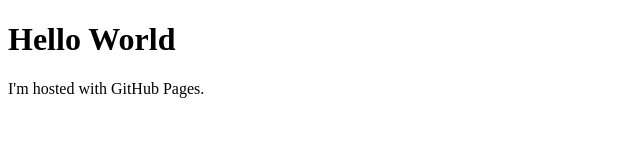
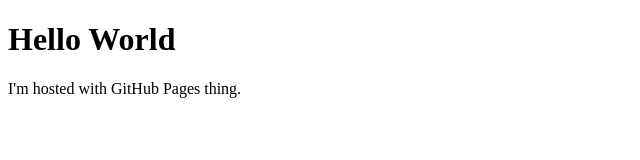
Before and after one commit to redmagicspider/redmagicspider.github.io, a plain HTML site: page index.html in a window 1280 px wide. Shown: the full height of the page, 0-640 px from the left. Drawn offline with Linux system fonts and the light colour scheme.

Commit message:
Updated index.html
Yeaj

```diff
--- a/index.html
+++ b/index.html
@@ -2,6 +2,6 @@
 <html>
 	<body>
 		<h1>Hello World</h1>
-		<p>I'm hosted with GitHub Pages.</p>
+		<p>I'm hosted with GitHub Pages thing.</p>
 	</body>
 </html>
```
